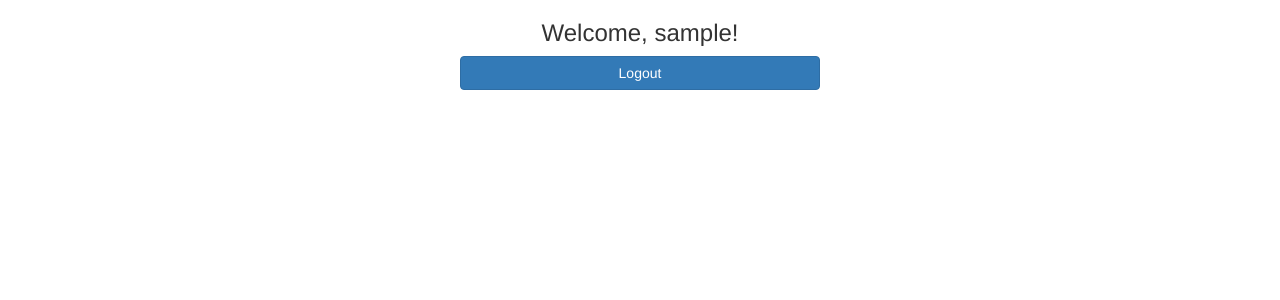
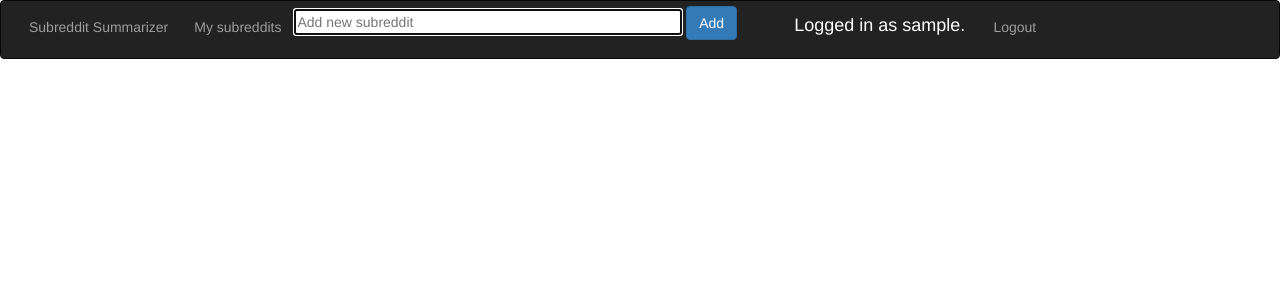
Before and after one commit to uszkaisandor/subreddit-summarizer, a Flask app: page / in a window 1280 px wide. Shown: the top 300 px of the page. Run offline with Flask 2, Linux system fonts and the light colour scheme; the visitor is signed in with stand-in values (Sample User, id 1); some libraries are stand-ins or nearby versions.

Commit message:
Add new subreddit feature

```diff
--- a/subreddit_summarizer/static/css/styles.css
+++ b/subreddit_summarizer/static/css/styles.css
@@ -1,3 +1,6 @@
+.container{
+    width: auto;
+}
 .welcome-name{
     font-family: monospace;
 }
@@ -10,3 +13,26 @@ div > h4{
 div.error{
     text-align: center;
 }
+.btn-nav{
+    height: 50px;
+    padding-top:  15px;
+    padding-bottom: 15px;
+}
+.nav-logout{
+    height: 50px;
+    text-align: center;
+}
+.nav-user{
+    vertical-align: center;
+    color: white;
+    padding: 15px;
+}
+.input-subred{
+    margin-top: 10px;
+}
+input[type=text] {
+    width: 80%;
+    padding: 1px 1px;
+    margin: 8px 0px;
+    box-sizing: border-box;
+}
--- a/subreddit_summarizer/templates/reddit.html
+++ b/subreddit_summarizer/templates/reddit.html
@@ -11,28 +11,70 @@
 
     <title>Subreddit Summarizer</title>
 
-    <link rel="stylesheet" href="https://maxcdn.bootstrapcdn.com/bootstrap/3.3.7/css/bootstrap.min.css">
+    <link rel="stylesheet"
+      href="https://maxcdn.bootstrapcdn.com/bootstrap/3.3.7/css/bootstrap.min.css">
     <link rel="stylesheet" type="text/css" href="../static/css/styles.css">
-
   </head>
 
   <body>
 
     <div class="container">
       <div class="row">
-            <div class="col-md-4 col-md-offset-4">
-                <h3>Welcome, {{ username }}!</h3>
-                <form method=POST action="{{ url_for('auth.logout') }}">
-                    <div class="form-group">
-                    <button type="submit" class="btn btn-primary btn-block">Logout</button>
+        <nav class="navbar navbar-inverse">
+          <div class="container-fluid">
+            <div class="navbar-header">
+              <form method=POST action="{{ url_for('reddit.get_reddit') }}">
+                <button type="submit" class="btn btn-link btn-nav">Subreddit
+                  Summarizer</button>
               </form>
             </div>
+            <ul class="nav navbar-nav">
+              <li>
+                <form method=POST action="{{
+                  url_for('reddit.list_my_subreddits') }}">
+                  <button type="submit" class="btn btn-link btn-nav">My
+                    subreddits</button>
+                </form>
+              </li>
+              <li>
+                <form action="{{ url_for('reddit.add_subreddit') }}"
+                  method="GET">
+                  <div class="form-group">
+                      <input type="text" class="input-subred" placeholder="Add new subreddit" autofocus
+                      size="50"
+                      name="subreddit">
+                    <input type="submit" class="btn btn-primary" value="Add">
+                  </div>
+                </form>
+              </li>
+              <li>
+                <h4 class="nav navbar-nav nav-user">Logged in as {{
+                  session['username'] }}.</h4>
+              </li>
+              <li class="nav-logout">
+                <form method=POST action="{{ url_for('auth.logout') }}">
+                  <button type="submit" class="btn btn-link pull-right btn-nav">Logout</button>
+                </form>
+              </li>
+            </ul>
+          </div>
+        </nav>
+      </div>
+
+      {% if subreddits %}
+      <div class="row">
+        <div class="col-8 col-md-offset-2">
+          <p>{{ subreddits }}</p>
         </div>
       </div>
+      {% endif %}
 
-    <script src="https://ajax.googleapis.com/ajax/libs/jquery/3.3.1/jquery.min.js"></script>
-    <script src="https://maxcdn.bootstrapcdn.com/bootstrap/3.3.7/js/bootstrap.min.js"></script>
+    </div>
 
+    <script
+      src="https://ajax.googleapis.com/ajax/libs/jquery/3.3.1/jquery.min.js"></script>
+    <script
+      src="https://maxcdn.bootstrapcdn.com/bootstrap/3.3.7/js/bootstrap.min.js"></script>
   </body>
 
 </html>
```
Also changed, not shown: subreddit_summarizer/auth.py (+7 -4 lines), subreddit_summarizer/reddit.py (+29 -5 lines), subreddit_summarizer/app.py (line endings or trailing spaces). Lines whose indentation alone changed are shown as unchanged.
